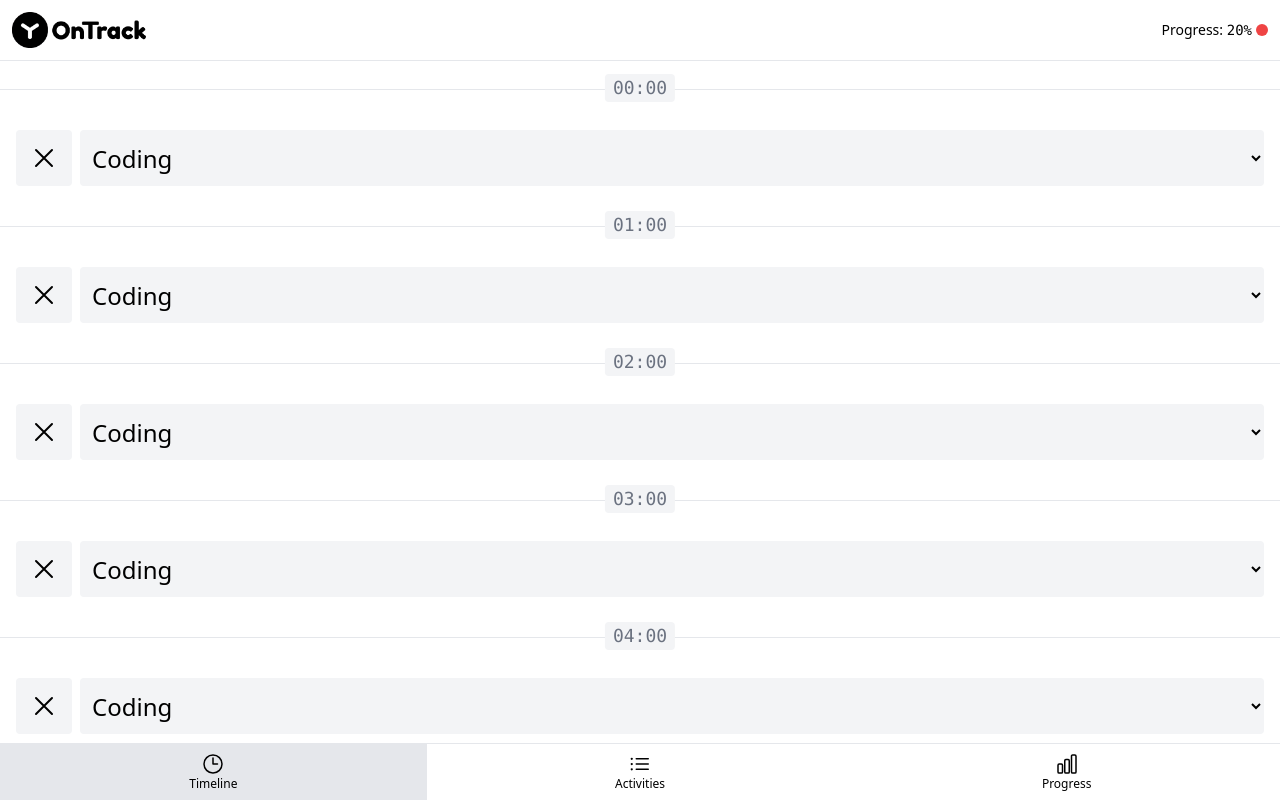
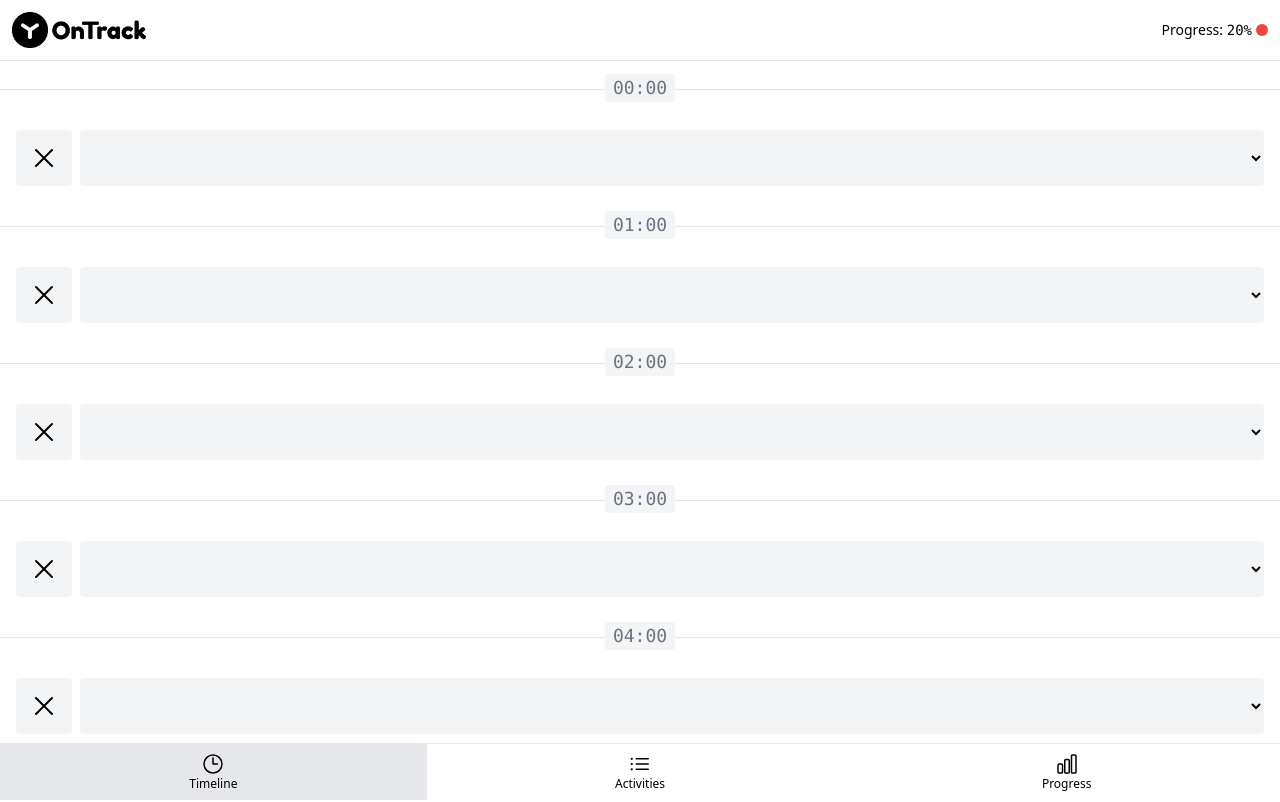
Before and after one commit to ponimasholga/practive-v3-tracking, a Vue app: page /#timeline in a window 1280 px wide. Shown: the top 802 px of the page. Built offline with nearby package versions, Linux system fonts and the light colour scheme.

Commit message:
Генерация опций выпадающего списка активностей

```diff
--- a/src/App.vue
+++ b/src/App.vue
@@ -1,7 +1,11 @@
 <script setup>
 import { ref } from 'vue'
 import { PAGE_TIMELINE, PAGE_ACTIVITIES, PAGE_PROGRESS } from './constants'
-import { normalizePageHash, generateTimelineItems } from './functions'
+import {
+  normalizePageHash,
+  generateTimelineItems,
+  generateActivitySelectOptions
+} from './functions'
 import Header from './components/Header.vue'
 import Nav from './components/Nav.vue'
 import Timeline from './pages/Timeline.vue'
@@ -13,6 +17,9 @@ const currentPage = ref(normalizePageHash())
 const timelineItems = generateTimelineItems()
 
 const activities = ['Coding', 'Reading', 'Trainig']
+
+const activitySelectOptions = generateActivitySelectOptions(activities)
+
 
 function goTo(page) {
   currentPage.value = page
@@ -27,7 +34,11 @@ function goTo(page) {
     />
 
     <main class="flex flex-grow flex-col">
-      <Timeline v-show="currentPage === PAGE_TIMELINE" :timeline-items="timelineItems"/>
+      <Timeline
+      v-show="currentPage === PAGE_TIMELINE"
+      :timeline-items="timelineItems"
+      :activity-select-options="activitySelectOptions"
+    />
       <Activities v-show="currentPage === PAGE_ACTIVITIES" :activities="activities"/>
       <Progress v-show="currentPage === PAGE_PROGRESS"/>
     </main>
--- a/src/components/Button.vue
+++ b/src/components/Button.vue
@@ -1,5 +1,14 @@
+<script>
+  import { BUTTON_TYPE_DANGER , BUTTON_TYPE_NEUTRAL } from '../constants'
+
+  const typeClasses = {
+    [BUTTON_TYPE_NEUTRAL]: 'bg-gray-100 enabled:hover.bg-gray-200',
+    [BUTTON_TYPE_DANGER]: 'bg-red-500 enabled:hover:bg-red-500 text-white'
+  }
+</script>
+
+
 <script setup>
-import { BUTTON_TYPE_DANGER , BUTTON_TYPE_NEUTRAL } from '../constants'
 import { isButtonTypeValid } from '../validators'
 
   defineProps({
@@ -10,10 +19,7 @@ import { isButtonTypeValid } from '../validators'
     }
   })
 
-  const typeClasses = {
-    [BUTTON_TYPE_NEUTRAL]: 'bg-gray-100 enabled:hover.bg-gray-200',
-    [BUTTON_TYPE_DANGER]: 'bg-red-500 enabled:hover:bg-red-500 text-white'
-  }
+
 </script>
 
 <template>
--- a/src/components/TimeLIneItem.vue
+++ b/src/components/TimeLIneItem.vue
@@ -3,7 +3,7 @@ import { ref } from 'vue'
 import Select from '../components/Select.vue'
 import TimelineHour from '../components/TimelineHour.vue'
 
-import { isTimelineItemValid } from '../validators'
+import { isTimelineItemValid, validateSelectOptions} from '../validators'
 
 const options = [
   { value: 1, label: 'Coding'},
@@ -18,6 +18,11 @@ defineProps({
     required: true,
     type: Object,
     validator: isTimelineItemValid
+  },
+  activitySelectOptions: {
+    required: true,
+    type: Array,
+    validator: validateSelectOptions
   }
 })
 
@@ -30,7 +35,7 @@ defineProps({
     <TimelineHour :hour="timelineItem.hour"/>
     <Select
     :selected="selectedActivityId"
-    :options="options"
+    :options="activitySelectOptions"
     placeholder="Rest"
     @select="selectedActivityId = $event"
     />
--- a/src/functions.js
+++ b/src/functions.js
@@ -25,3 +25,6 @@ export function generateTimelineItems() {
 
   return timelineItems
 }
+
+export function generateActivitySelectOptions(activities) {
+  return activities.map((label, value) => ({ label, value }))}
--- a/src/pages/Timeline.vue
+++ b/src/pages/Timeline.vue
@@ -1,11 +1,15 @@
 <script setup>
 import TimeLIneItem from '../components/TimeLIneItem.vue'
-import { isTimelineItemValid } from '../validators'
+import { isTimelineItemValid, validateSelectOptions } from '../validators'
 defineProps({
   timelineItems: {
     required: true,
     type: Array,
-    validator: isTimelineItemValid
+  },
+  activitySelectOptions: {
+    required: true,
+    type: Array,
+    validator: validateSelectOptions
   }
 })
 </script>
--- a/src/validators.js
+++ b/src/validators.js
@@ -56,7 +56,7 @@ function isNumber(value) {
 }
 
 function isSelectOptionValid({ value, label }) {
-  return (isNumber(value) || isNotEmptyString(value)) && isNotEmptyString(label)
+  return isNumber(value) && isNotEmptyString(label)
 }
 
 function isBetween(value, start, end) {
```
